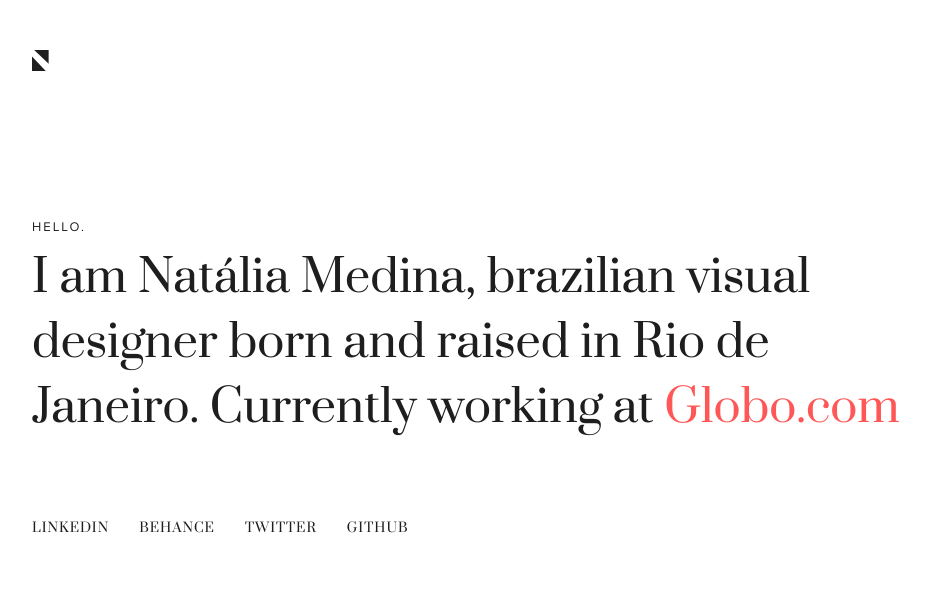
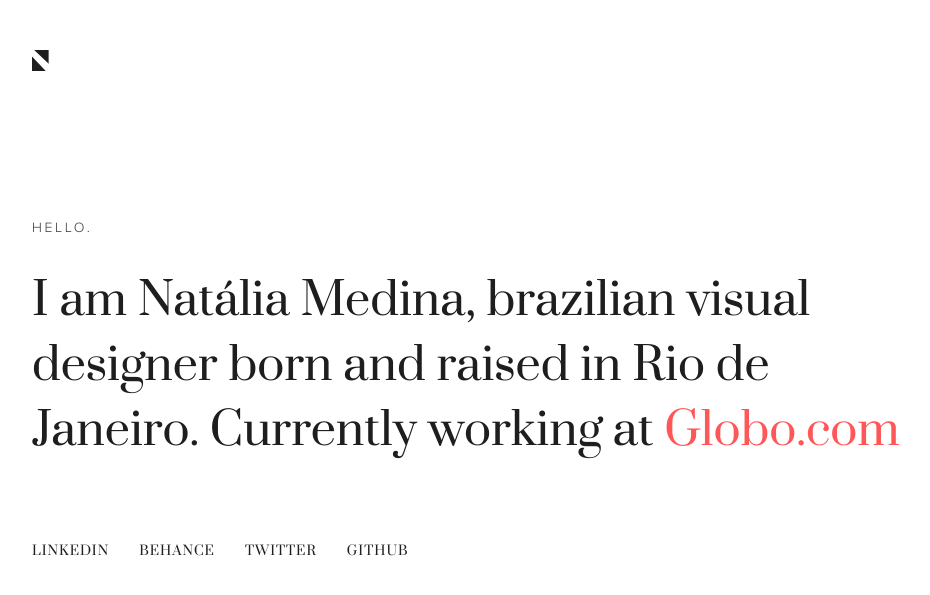
Before and after one commit to ntmedina/ntmedina.github.io, a Jekyll site: the page built from index.html, in a window 1280 px wide. Shown: the top 595 px of the page, without its empty margins (160-1090 px from the left). Built offline with Jekyll 4.4.1, drawn with Linux system fonts in a browser that asks for light colours; the list of posts is cut into pages by our own code.

```diff
--- a/assets/stylesheet/main.css
+++ b/assets/stylesheet/main.css
@@ -100,11 +100,11 @@
 }
 
 .about h1 {
-  font-family: 'Proxima-reg';
-  font-size: 13px;
-  letter-spacing: 2px;
-  margin-bottom: 10px;
-  color: #1e1e1e;
+  font-family: 'Proxima-light';
+  font-size: 14px;
+  letter-spacing: 2.62px;
+  margin-bottom: 32px;
+  color: #333;
 }
 
 .about h2{
@@ -199,11 +199,11 @@
   }
 
   .about h1 {
-    font-family: 'Proxima-reg';
-    font-size: 13px;
-    letter-spacing: 2px;
-    margin-bottom: 10px;
-    color: #1e1e1e;
+    font-family: 'Proxima-light';
+    font-size: 14px;
+    letter-spacing: 2.62px;
+    margin-bottom: 32px;
+    color: #333;
   }
 
   .about h2{
```
